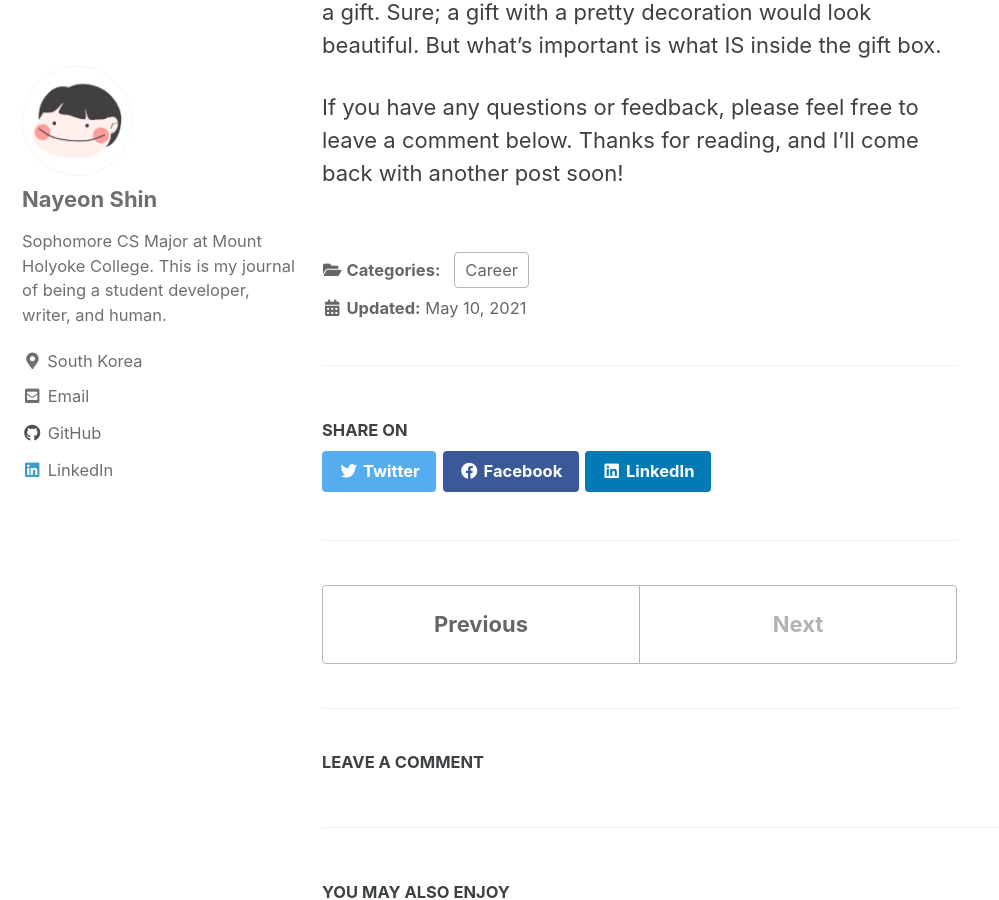
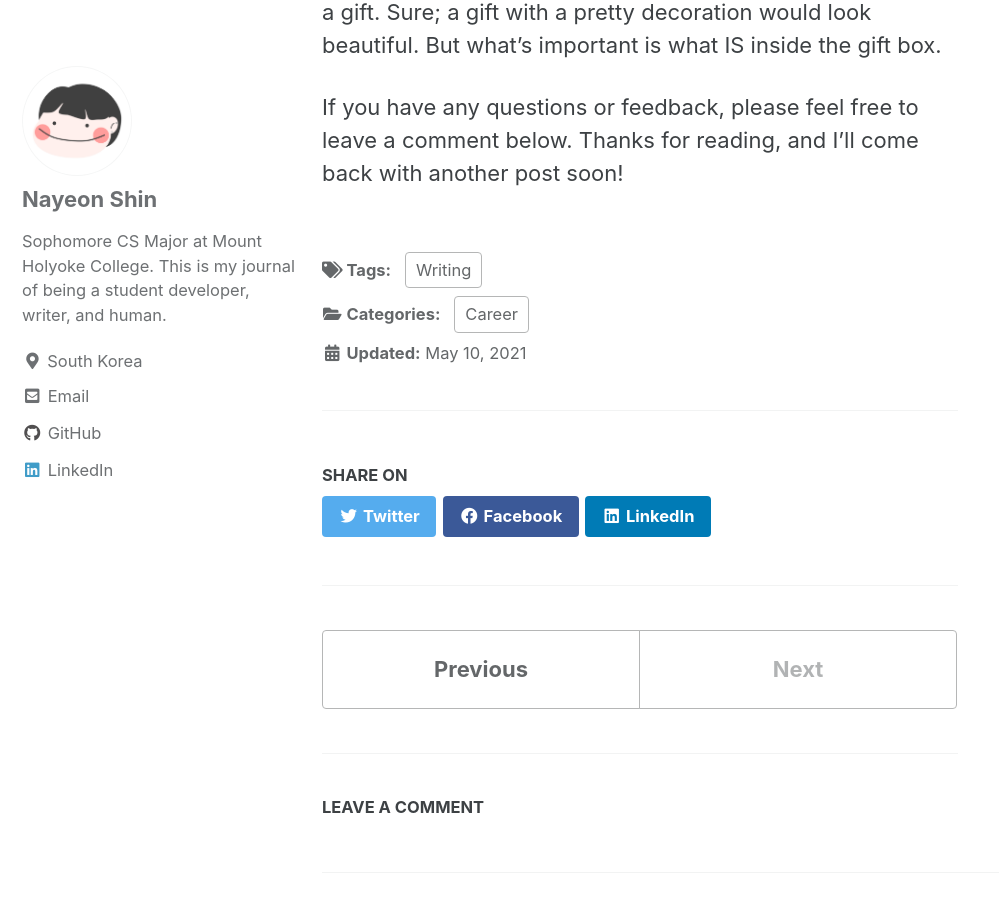
Before and after one commit to nayeonshin/nayeonshin.github.io, a Jekyll site: the page built from _posts/2021-05-10-a-complete-guide-to-writing-your-first-technical-resume.markdown, in a window 1280 px wide and 900 px high, scrolled down 11947 px. Shown: the whole window, without its empty margins (0-999 px from the left). Built offline with Jekyll 4.4.1, drawn with Linux system fonts in a browser that asks for light colours; cached includes are drawn as plain includes; comment, search, counter and statistics services are not loaded.

Commit message:
Add a tag to the last post

```diff
--- a/_posts/2021-05-10-a-complete-guide-to-writing-your-first-technical-resume.markdown
+++ b/_posts/2021-05-10-a-complete-guide-to-writing-your-first-technical-resume.markdown
@@ -3,6 +3,8 @@ title:  "A Complete Guide to Writing Your First Technical Resume"
 excerpt: "What nobody teaches you officially"
 categories:
   - Career
+tags:
+  - Writing
 ---
 
 ## Motivation
```
